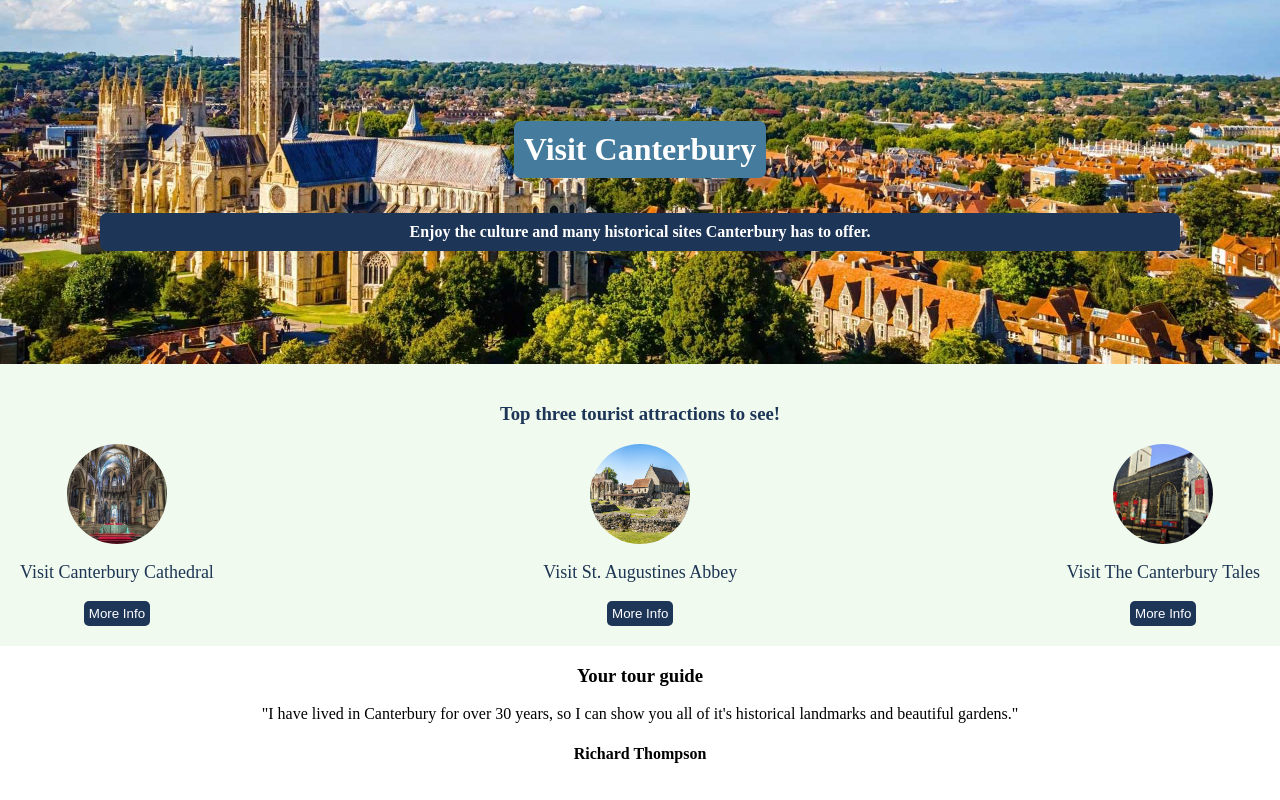
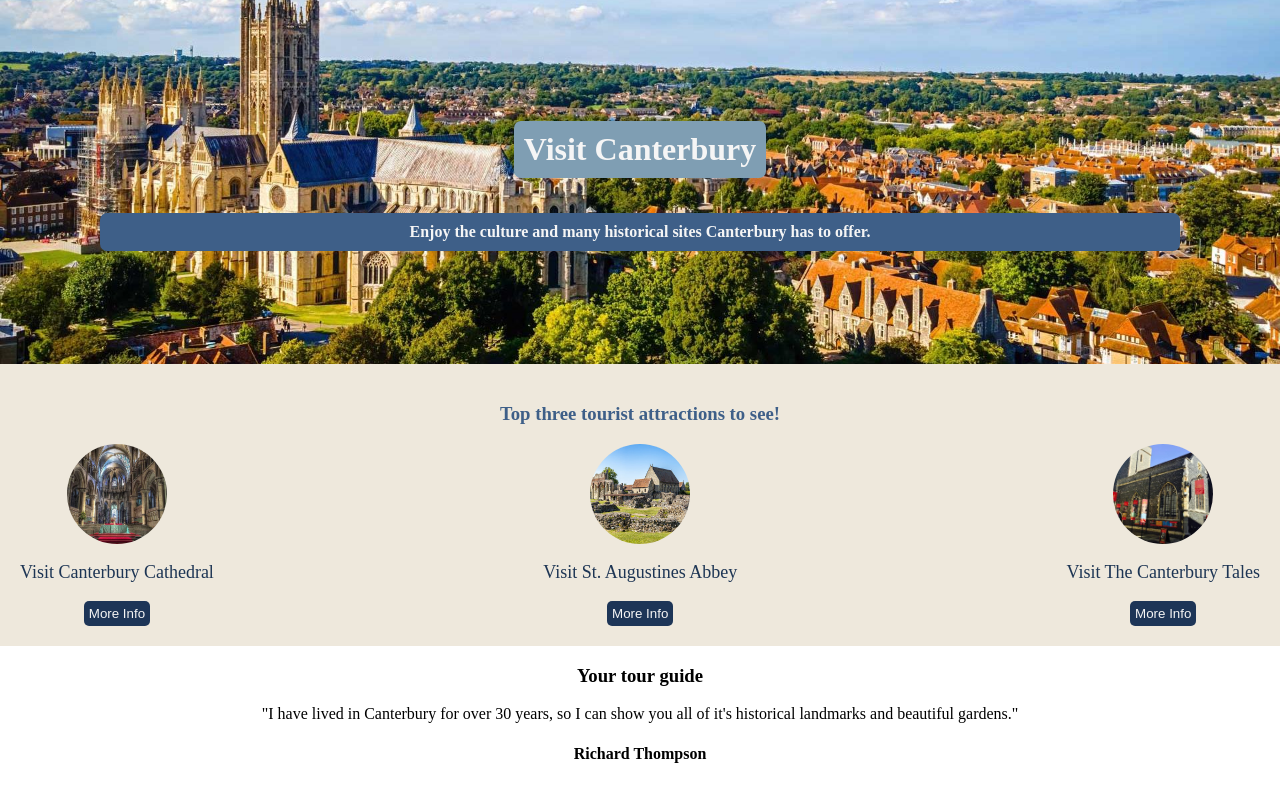
Before and after one commit to RyansCodeSucks/Home-City2.0, a website built with Vite: page index.html in a window 1280 px wide. Built offline with nearby package versions, Linux system fonts and the light colour scheme.

Commit message:
Changed the colour palette

```diff
--- a/styles.css
+++ b/styles.css
@@ -11,28 +11,28 @@ body {
 }
 
 h1 {
-    color: white;
-    background-color: #457B9D;
+    color: whitesmoke;
+    background-color: #7F9EB3;
     border-radius: 7px;
     display: inline-block;
     padding: 10px;
 }
 
 h2 {
-    color: white;
-    background-color: #1D3557;
+    color: whitesmoke;
+    background-color: #3E5F88;
     border-radius: 7px;
     padding: 10px;
     font-size: medium;
 }
 
 #locations {
-    color: #1D3557;
+    color: #3E5F88;
 }
 
 #attractions-section {
     padding: 20px;
-    background-color: #F1FAEE;
+    background-color: #EEE8DC;
 }
 
 .images {
@@ -61,7 +61,7 @@ h2 {
 }
 
 .button {
-    color: white;
+    color: whitesmoke;
     background-color: #1D3557;
     border: none;
     border-radius: 5px;
@@ -69,6 +69,11 @@ h2 {
 }
 
 .button, a {
-    color: white;
+    color: whitesmoke;
     text-decoration: none;
 }
+
+.button, a:hover {
+    color: red;
+    text-decoration: none;
+}
```
